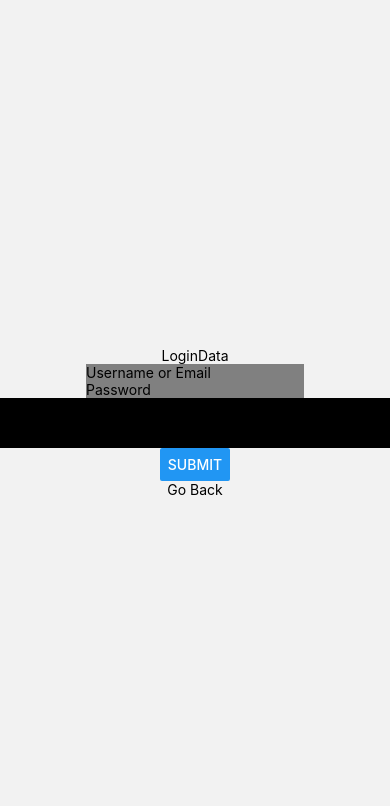
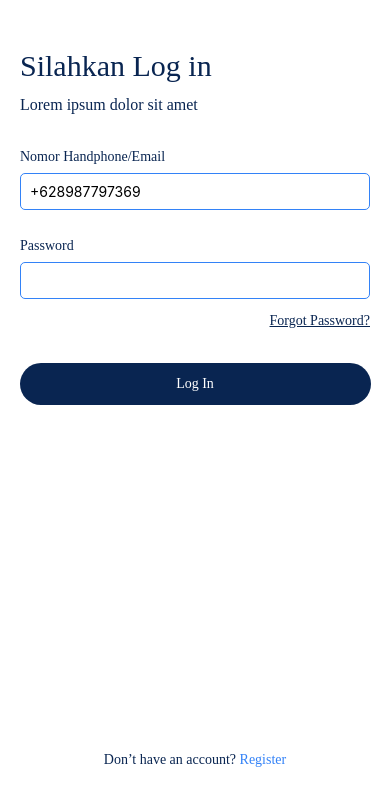
Before and after one commit to mahrus-rohisyam/loksa-laundry-react-native, a React Native app: screen /Login in a window 390 px wide. Shown: the top 806 px of the page. Built offline with nearby package versions, Linux system fonts and the light colour scheme.

Commit message:
Slicing Login Page

```diff
--- a/package.json
+++ b/package.json
@@ -20,6 +20,8 @@
     "react-native-app-intro-slider": "^4.0.4",
     "react-native-safe-area-context": "^4.7.2",
     "react-native-screens": "^3.25.0",
+    "react-native-svg": "^13.13.0",
+    "react-native-svg-transformer": "^1.1.0",
     "react-native-vector-icons": "^10.0.0",
     "react-query": "^3.39.3"
   },
@@ -38,8 +40,6 @@
     "jest": "^29.2.1",
     "metro-react-native-babel-preset": "0.76.8",
     "prettier": "^2.4.1",
-    "react-native-svg": "^13.13.0",
-    "react-native-svg-transformer": "^1.1.0",
     "react-test-renderer": "18.2.0",
     "typescript": "4.8.4"
   },
--- a/src/pages/Login/index.tsx
+++ b/src/pages/Login/index.tsx
@@ -1,19 +1,22 @@
-import {StyleSheet, Text, TouchableOpacity, View, Button} from 'react-native';
-import React, {useState} from 'react';
-import {useNavigation} from '@react-navigation/native';
+import { StyleSheet, Text, TouchableOpacity, View, Button, SafeAreaView, TextInput } from 'react-native';
+import React, { useState } from 'react';
+import { useNavigation } from '@react-navigation/native';
 
 import CTextInput from '../../components/global/CTextArea';
-import {LoginRequest} from '../../models/Login';
-import {useAuth} from '../../context/AuthProvider';
+import { LoginRequest } from '../../models/Login';
+import { useAuth } from '../../context/AuthProvider';
+import { Colors, Fonts } from '../../utils';
+import CButton from '../../components/global/CButton';
 
 const Login = () => {
-  const {login, role, isLoading, isError, isSuccess} = useAuth();
+  const { login, role, isLoading, isError, isSuccess } = useAuth();
   const navigation = useNavigation();
   const [loginData, setLoginData] = useState<LoginRequest>({
     identifier: '',
     password: '',
   });
   const [error, setError] = useState<string | null>(null);
+  const [text, onChangeText] = useState<string | null>(null);
 
   // Function to handle form submission
   const handleSubmit = () => {
@@ -29,31 +32,99 @@ const Login = () => {
   };
 
   return (
-    <View style={{flex: 1, justifyContent: 'center', alignItems: 'center'}}>
-      <Text>LoginData</Text>
-      <CTextInput
-        placeholder="Username or Email"
-        onChangeText={text => setLoginData({...loginData, identifier: text})}
-        value={loginData.identifier}
-      />
-      <CTextInput
-        placeholder="Password"
-        isSecure
-        onChangeText={text => setLoginData({...loginData, password: text})}
-        value={loginData.password}
-      />
-      {error && <Text style={{color: 'red'}}>{error}</Text>}
-      <Text style={{backgroundColor: 'black', width: '100%', height: 50}}>
-        {JSON.stringify(`${isError} ${isLoading} ${isSuccess} ${role}`)}
-      </Text>
-      <Button title="Submit" onPress={handleSubmit} />
-      <TouchableOpacity onPress={() => navigation.goBack()}>
-        <Text>Go Back</Text>
-      </TouchableOpacity>
-    </View>
+    <SafeAreaView style={styles.page}>
+      <View style={{ marginHorizontal: 20, marginTop: 47 }}>
+        <Text style={styles.textTitle}>Silahkan Log in</Text>
+        <Text style={styles.textDesc}>Lorem ipsum dolor sit amet</Text>
+
+        <Text style={styles.text}>Nomor Handphone/Email</Text>
+        <TextInput
+          style={{ ...styles.textInput, marginBottom: 27 }}
+          onChangeText={onChangeText}
+
+          placeholder="+628987797369"
+          keyboardType="numeric"
+        />
+
+        <Text style={styles.text}>Password</Text>
+        <TextInput
+          style={{ ...styles.textInput, marginBottom: 13 }}
+          onChangeText={onChangeText}
+        />
+        <Text style={styles.textForgot}>Forgot Password?</Text>
+      </View>
+
+      <CButton type='dark' title='Log In' />
+
+      <View style={{ flexDirection: 'row', position: 'absolute', bottom: 0, marginBottom: 75, width: '100%', justifyContent: 'center' }}>
+        <Text style={{ ...styles.textRegister, fontFamily: Fonts['400'], color: Colors.darkBlue }}>Don’t have an account? </Text>
+        <Text style={{ ...styles.textRegister, fontFamily: Fonts['700'], color: Colors.blue }}>Register</Text>
+      </View>
+    </SafeAreaView>
+    //   <CTextInput
+    //     placeholder="Username or Email"
+    //     onChangeText={text => setLoginData({...loginData, identifier: text})}
+    //     value={loginData.identifier}
+    //   />
+    //   <CTextInput
+    //     placeholder="Password"
+    //     isSecure
+    //     onChangeText={text => setLoginData({...loginData, password: text})}
+    //     value={loginData.password}
+    //   />
+    //   {error && <Text style={{color: 'red'}}>{error}</Text>}
+    //   <Text style={{backgroundColor: 'black', width: '100%', height: 50}}>
+    //     {JSON.stringify(`${isError} ${isLoading} ${isSuccess} ${role}`)}
+    //   </Text>
+    //   <Button title="Submit" onPress={handleSubmit} />
+    //   <TouchableOpacity onPress={() => navigation.goBack()}>
+    //     <Text>Go Back</Text>
+    //   </TouchableOpacity>
+    // </View>
   );
 };
 
 export default Login;
 
-const styles = StyleSheet.create({});
+const styles = StyleSheet.create({
+  page: {
+    backgroundColor: Colors.white,
+    height: '100%',
+  },
+  text: {
+    color: Colors.darkBlue,
+    fontSize: 14,
+    fontFamily: Fonts['400'],
+    lineHeight: 18
+  },
+  textTitle: { fontSize: 30, fontFamily: Fonts['700'], lineHeight: 38, color: Colors.darkBlue },
+  textDesc: {
+    color: Colors.darkBlue,
+    fontSize: 16,
+    fontFamily: Fonts['400'],
+    lineHeight: 20,
+    marginBottom: 33,
+    marginTop: 10
+  },
+
+  textInput: {
+    padding: 9,
+    borderWidth: 1,
+    marginTop: 7,
+    borderColor: Colors.blue,
+    borderRadius: 5
+  },
+  textForgot: {
+    color: Colors.darkBlue,
+    fontFamily: Fonts['400'],
+    fontSize: 14,
+    lineHeight: 18,
+    textAlign: 'right',
+    textDecorationLine: 'underline',
+    marginBottom: 33
+  },
+  textRegister: {
+    fontSize: 14,
+    lineHeight: 18,
+  }
+});
--- a/src/pages/Onboarding/index.tsx
+++ b/src/pages/Onboarding/index.tsx
@@ -120,18 +120,18 @@ const OnBoarding: React.FC = () => {
   }
 
   return (
-    <SafeAreaView style={{ backgroundColor: Colors.blue, height: '100%' }}>
-      <View style={{ justifyContent: 'center', alignItems: 'center' }}>
+    <SafeAreaView style={{ backgroundColor: Colors.blue, height: '80%' }}>
+      {/* <View style={{ justifyContent: 'center', alignItems: 'center' }}>
         <View style={styles.circle}>
-          <View style={{ marginTop: 39, marginBottom: 30 }}>
-            <Image source={require('../../assets/images/logo.png')} style={{ width: 179, height: 95 }} />
-          </View>
-          <Image source={require('../../assets/images/group.svg')} style={{ width: '100%', height: '100%' }} />
+        <View style={{ marginTop: 39, marginBottom: 30 }}>
+        <Image source={require('../../assets/images/group.svg')} style={{ width: 179, height: 95 }} />
+        </View>
 
-          {/* <Image source={require('../../assets/images/frame-4.png')} style={{ width: '100%', height: 400, resizeMode: 'contain', marginTop: -100 }} /> */}
+        <Image source={require('../../assets/images/frame-4.png')} style={{ width: '100%', height: 400, resizeMode: 'contain', marginTop: -100 }} />
         </View>
-      </View>
+      </View> */}
 
+      <Image source={require('../../assets/images/group.svg')} style={{ width: '100%', height: '100%' }} />
       <CButton title='Saya Baru Di Sini' type='light' />
     </SafeAreaView>
   )
--- a/src/route/index.tsx
+++ b/src/route/index.tsx
@@ -1,9 +1,6 @@
-import {
-  NativeStackNavigationProp,
-  createNativeStackNavigator,
-} from '@react-navigation/native-stack';
-import {Login, OnBoarding} from '../pages';
-import {useNavigation} from '@react-navigation/native';
+import { createNativeStackNavigator } from '@react-navigation/native-stack';
+
+import { Login, OnBoarding } from '../pages';
 
 export type RootStackParamList = {
   Home: undefined;
@@ -17,10 +14,10 @@ export type RootStackParamList = {
 
 const Route = () => {
   const Stack = createNativeStackNavigator();
-  const Off = {headerShown: false};
+  const Off = { headerShown: false };
 
   return (
-    <Stack.Navigator initialRouteName="OnBoarding">
+    <Stack.Navigator initialRouteName="Login">
       <Stack.Screen name="OnBoarding" component={OnBoarding} options={Off} />
       <Stack.Screen name="Login" component={Login} options={Off} />
     </Stack.Navigator>
```
Also changed, not shown: 2 other files (tests, documents, lock files or other folders).
